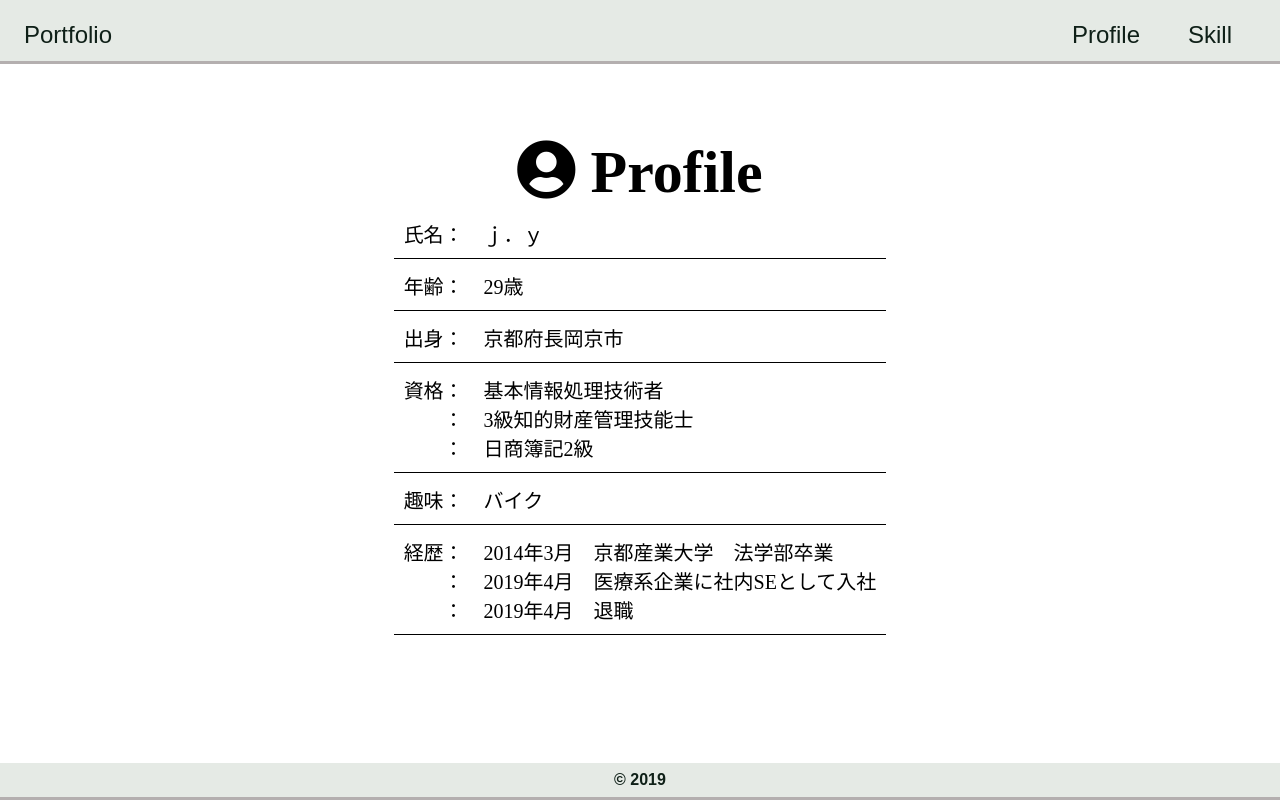
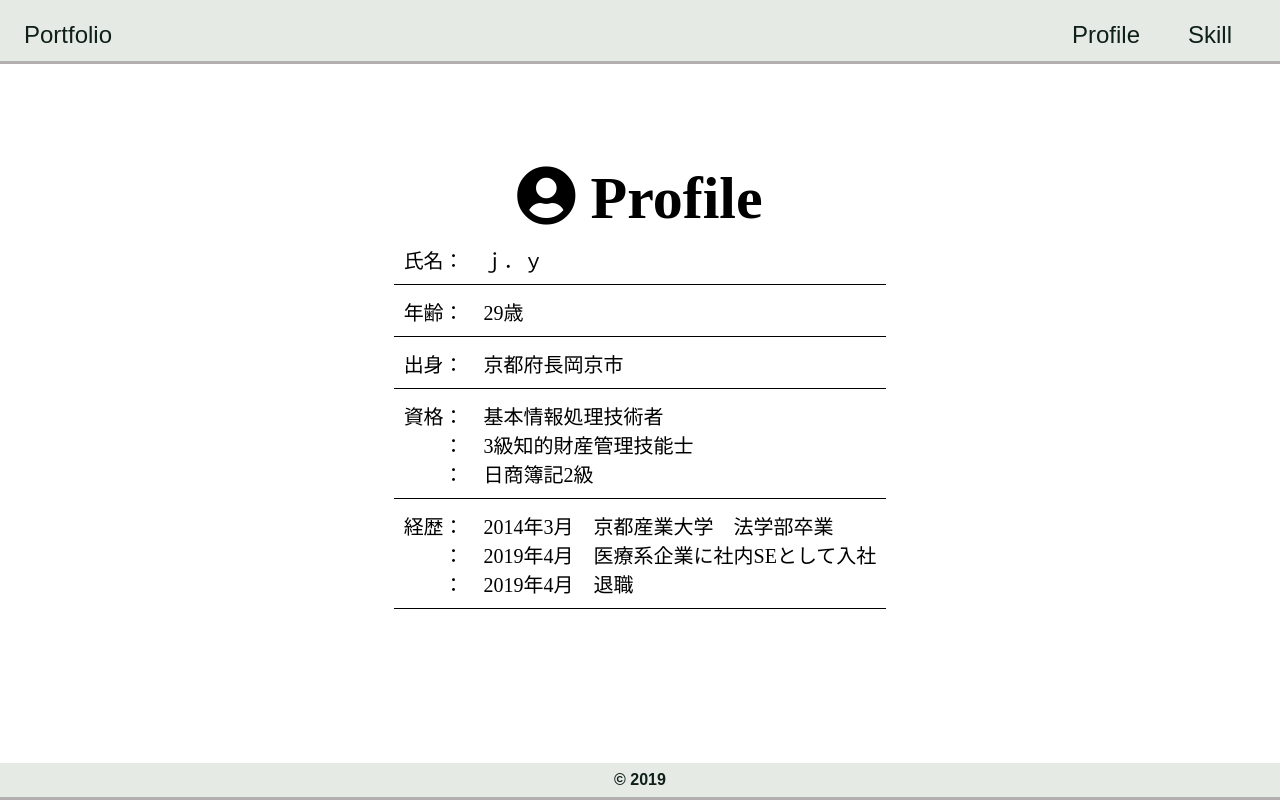
Before and after one commit to birnamwood/vuejs_portfolio, a Vue app: page /#/profile in a window 1280 px wide. Built offline with nearby package versions, Linux system fonts and the light colour scheme.

Commit message:
profileページ修正

```diff
--- a/src/components/Profile.vue
+++ b/src/components/Profile.vue
@@ -18,11 +18,6 @@
                 <td>資格：　基本情報処理技術者
                 <br>　　：　3級知的財産管理技能士
                 <br>　　：　日商簿記2級
-              </td>
-            </tr>
-            <tr>
-                <td>趣味：　バイク
-
               </td>
             </tr>
               <td>経歴：　2014年3月　京都産業大学　法学部卒業
```
